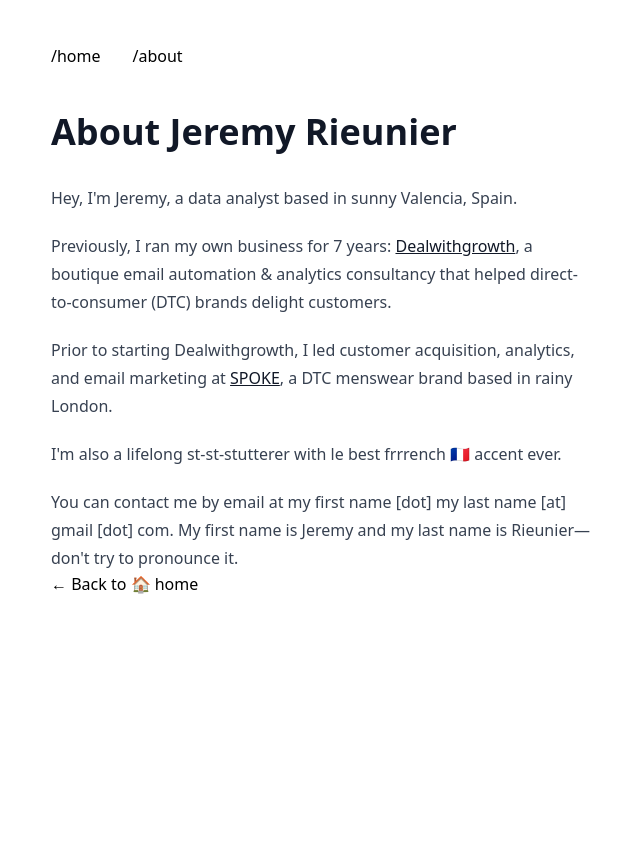
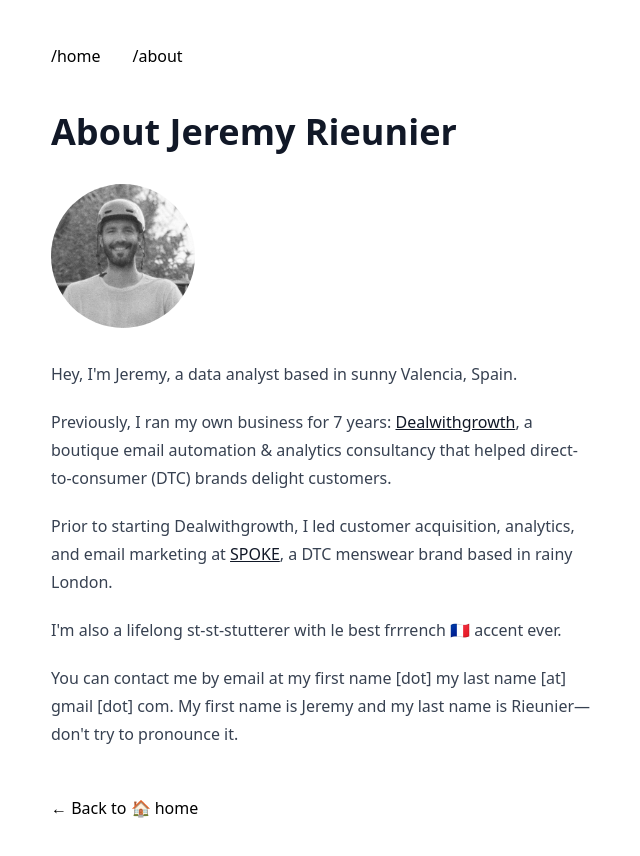
Before and after one commit to jeremyrieunier/jeremyrieunier.com, a Next.js app: page /about in a window 1280 px wide. Shown: the top 856 px of the page, without its empty margins (317-957 px from the left). Before the commit the page ends 800 px from the top, so only its background shows below. Built offline with nearby package versions, Linux system fonts and the light colour scheme.

Commit message:
Finish styling about page + return to home link

```diff
--- a/components/layout.js
+++ b/components/layout.js
@@ -17,7 +17,7 @@ export default function Layout({children, home}) {
       <main className="px-4">
         {children}
         {!home && (
-          <div>
+          <div className="mt-12">
             <Link href="/">← Back to 🏠 home</Link>
           </div>
         )}
--- a/pages/about.js
+++ b/pages/about.js
@@ -1,6 +1,8 @@
 import Head from 'next/head';
 import Layout, { siteTitle } from '../components/layout';
 import Link from 'next/link';
+import Image from 'next/image';
+
 
 export default function AboutPage() {
   return(
@@ -10,6 +12,14 @@ export default function AboutPage() {
       </Head>
       <section className='prose'>
         <h1>About Jeremy Rieunier</h1>
+        <Image
+              priority
+              src="/img/jeremyrieunier.jpg"
+              className="rounded-full"
+              height={144}
+              width={144}
+              alt="Jeremy Rieunier"
+        />
         <p>Hey, I'm Jeremy, a data analyst based in sunny Valencia, Spain.</p>
         <p>Previously, I ran my own business for 7 years: <a href='https://dealwithgrowth.com/' target='_blank'>Dealwithgrowth</a>, a boutique email automation & analytics consultancy that helped direct-to-consumer (DTC) brands delight customers.</p>
         <p>Prior to starting Dealwithgrowth, I led customer acquisition, analytics, and email marketing at <a href='https://spoke-london.com/' target='_blank'>SPOKE</a>, a DTC menswear brand based in rainy London.</p>
```
